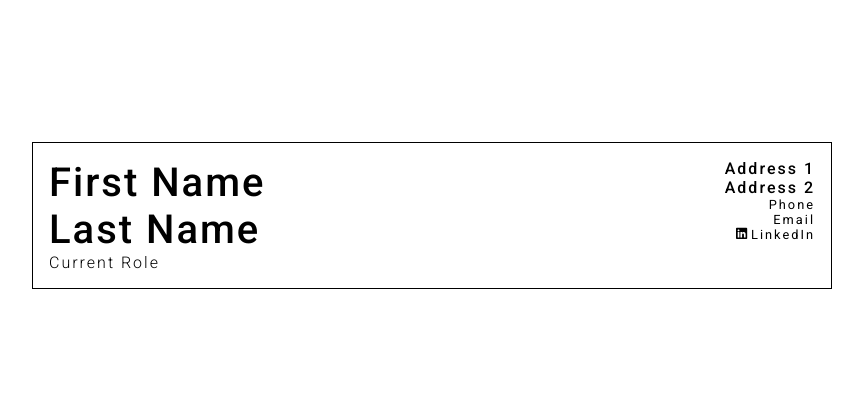
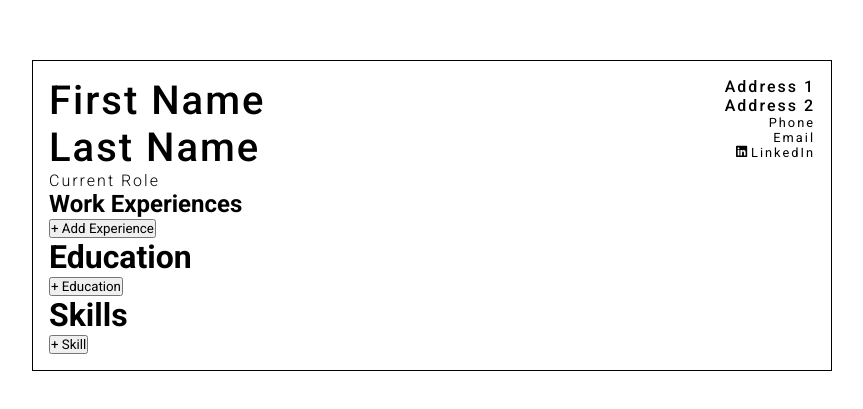
Before and after one commit to itsalexi/CV-Creator, a React (Create React App) app: page / in a window 1280 px wide. Shown: the part 185-594 px from the top of the page, without its empty margins (208-1071 px from the left). Built offline with nearby package versions, Linux system fonts and the light colour scheme.

Commit message:
AddExperience feature done

```diff
--- a/package.json
+++ b/package.json
@@ -14,8 +14,10 @@
         "@testing-library/react": "^13.3.0",
         "@testing-library/user-event": "^13.5.0",
         "react": "^18.2.0",
+        "react-addons-update": "^15.6.3",
         "react-dom": "^18.2.0",
         "react-scripts": "5.0.1",
+        "uniqid": "^5.4.0",
         "web-vitals": "^2.1.4"
     },
     "scripts": {
--- a/src/App.js
+++ b/src/App.js
@@ -2,9 +2,34 @@
 // import TextField from './components/TextField/TextField';
 import NameInfo from './components/NameInfo/NameInfo';
 import PersonalInfo from './components/PersonalInfo/PersonalInfo';
+import ExperienceList from './components/WorkExperience/ExperienceList';
+import AddExperience from './components/WorkExperience/AddExperience';
+
 import { Component } from 'react';
 
 class App extends Component {
+    constructor(props) {
+        super();
+        this.state = {
+            experiences: [],
+            education: [],
+            skills: [],
+        };
+    }
+
+    addExperience = (experience) => {
+        console.log('test', experience);
+        // console.log(this.state);
+        this.setState(
+            {
+                experiences: this.state.experiences.concat(experience),
+            },
+            () => {
+                console.log(this.state.experiences);
+            }
+        );
+    };
+
     render() {
         return (
             <div className="App">
@@ -13,6 +38,22 @@
                         <NameInfo />
                         <PersonalInfo />
                     </div>
+                    <div className="cv-content">
+                        <div className="cv-work-experience">
+                            <ExperienceList
+                                experiences={this.state.experiences}
+                            />
+                            <AddExperience addExp={this.addExperience} />
+                        </div>
+                        <div className="cv-education">
+                            <h1>Education</h1>
+                            <button>+ Education</button>
+                        </div>
+                        <div className="cv-skills">
+                            <h1>Skills</h1>
+                            <button>+ Skill</button>
+                        </div>
+                    </div>
                 </div>
             </div>
         );
--- /dev/null
+++ b/src/components/WorkExperience/AddExperience.js
@@ -0,0 +1,119 @@
+import { Component } from 'react';
+import uniqid from 'uniqid';
+
+class AddExperience extends Component {
+    constructor(props) {
+        super(props);
+
+        this.state = {
+            adding: false,
+        };
+
+        this.experience = {
+            companyName: 'Company Name',
+            role: 'Example Role',
+            from: '2019',
+            to: '2021',
+            description: 'Hey this is an example!',
+            id: uniqid(),
+        };
+
+        this.handleOnChange = this.handleOnChange.bind(this);
+        this.addExperience = this.addExperience.bind(this);
+        this.toggleMode = this.toggleMode.bind(this);
+        this.cancel = this.cancel.bind(this);
+    }
+
+    handleOnChange(event) {
+        let key = event.target.id;
+        this.experience[key] = event.target.value;
+    }
+
+    toggleMode() {
+        this.setState({
+            adding: !this.state.adding,
+        });
+    }
+
+    addExperience() {
+        let newExperience = this.experience;
+
+        this.props.addExp(newExperience);
+        this.reset();
+        this.toggleMode();
+    }
+
+    cancel() {
+        this.reset();
+        this.toggleMode();
+    }
+
+    reset() {
+        this.experience = {
+            companyName: 'Company Name',
+            role: 'Example Role',
+            from: '2019',
+            to: '2021',
+            description: 'Hey this is an example!',
+            id: uniqid(),
+        };
+    }
+
+    render() {
+        if (!this.state.adding) {
+            return (
+                <div className="add-experience">
+                    <button className="addExpBtn" onClick={this.toggleMode}>
+                        + Add Experience
+                    </button>
+                </div>
+            );
+        } else {
+            return (
+                <div className="add-experience">
+                    <form>
+                        <input
+                            type="text"
+                            id="companyName"
+                            placeholder="Company Name"
+                            onChange={this.handleOnChange}
+                        ></input>
+                        <input
+                            type="text"
+                            id="role"
+                            placeholder="Company Role"
+                            onChange={this.handleOnChange}
+                        ></input>
+                        <input
+                            type="text"
+                            id="from"
+                            placeholder="From (YYYY)"
+                            onChange={this.handleOnChange}
+                        ></input>
+                        <input
+                            type="text"
+                            id="to"
+                            placeholder="To (YYYY)"
+                            onChange={this.handleOnChange}
+                        ></input>
+                        <textarea
+                            id="description"
+                            onChange={this.handleOnChange}
+                            rows="5"
+                            cols="50"
+                            placeholder="Keep it short and simple"
+                        ></textarea>
+                    </form>
+                    <button className="addExpBtn" onClick={this.addExperience}>
+                        + Add Experience
+                    </button>
+                    <button className="cancelBtn" onClick={this.cancel}>
+                        Cancel
+                    </button>
+                </div>
+            );
+        }
+    }
+}
+
+export default AddExperience;
--- /dev/null
+++ b/src/components/WorkExperience/ExperienceList.js
@@ -0,0 +1,22 @@
+import { Component } from 'react';
+import WorkExperience from './WorkExperience';
+
+class ExperienceList extends Component {
+    render() {
+        const { experiences } = this.props;
+        return (
+            <div className="experience-list">
+                <h2>Work Experiences</h2>
+                {experiences.map((experience) => {
+                    return (
+                        <div key={experience.id} className="cv-experience">
+                            <WorkExperience jobName={experience.companyName} />
+                        </div>
+                    );
+                })}
+            </div>
+        );
+    }
+}
+
+export default ExperienceList;
--- /dev/null
+++ b/src/components/WorkExperience/WorkExperience.js
@@ -0,0 +1,14 @@
+import { Component } from 'react';
+
+class WorkExperience extends Component {
+    render() {
+        const { jobName } = this.props;
+        return (
+            <div className="work-experience">
+                <p>{jobName}</p>
+            </div>
+        );
+    }
+}
+
+export default WorkExperience;
--- a/src/index.js
+++ b/src/index.js
@@ -3,6 +3,7 @@
 import './index.css';
 import App from './App';
 import { library } from '@fortawesome/fontawesome-svg-core';
+// eslint-disable-next-line no-unused-vars
 import { fas } from '@fortawesome/fontawesome-free-solid';
 import { fab } from '@fortawesome/free-brands-svg-icons';
 
```
Also changed, not shown: 1 other file (tests, documents, lock files or other folders).
